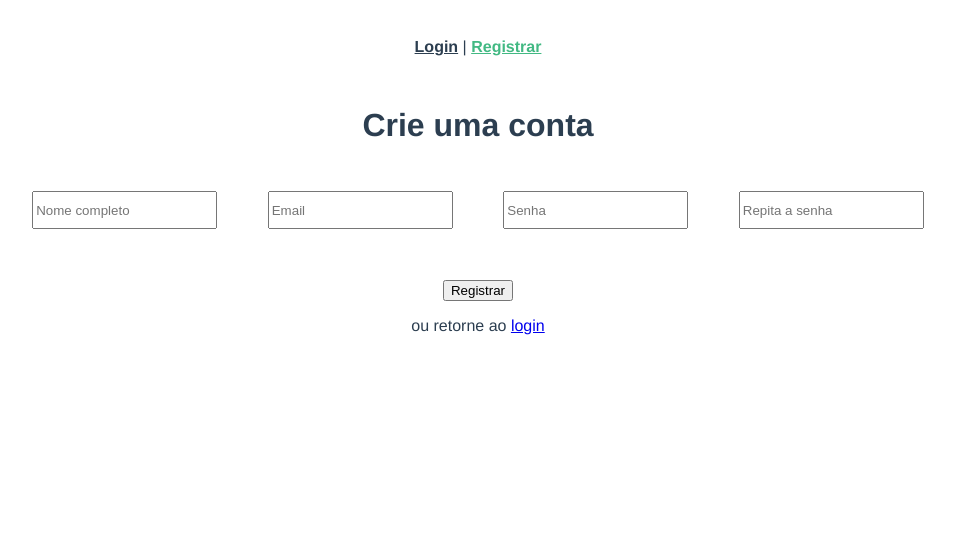
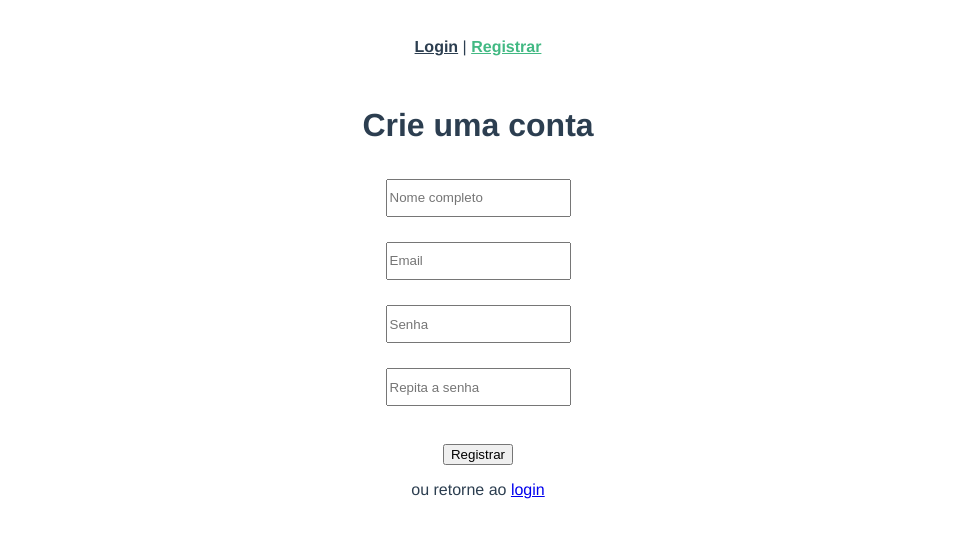
Before and after one commit to renatorothenberger/apl-auth-front, a Vue app: page /registrar in a window 1280 px wide. Shown: the top 538 px of the page, without its empty margins (162-1117 px from the left). Built offline with nearby package versions, Linux system fonts and the light colour scheme.

Commit message:
css improvement

```diff
--- a/src/views/Login.vue
+++ b/src/views/Login.vue
@@ -45,7 +45,6 @@ export default {
                         this.$router.replace('/home')
                     } else {
                         this.info = response.data
-
                     }
                 }).catch(error => {
                     console.log({
@@ -64,8 +63,11 @@ export default {
         margin: 2%;
     }
     .inputs{
+        align-items: center;
         display: flex;
-        justify-content: center;
+        flex-direction: column;
+        margin-left: 25%;
+        width: 50%;
     }
     .message{
         margin: 2%;
--- a/src/views/Registrar.vue
+++ b/src/views/Registrar.vue
@@ -64,8 +64,11 @@ export default {
         margin: 2%;
     }
     .inputs{
+        align-items: center;
         display: flex;
-        justify-content: center;
+        flex-direction: column;
+        margin-left: 25%;
+        width: 50%;
     }
     .message{
         margin: 2%;
```
